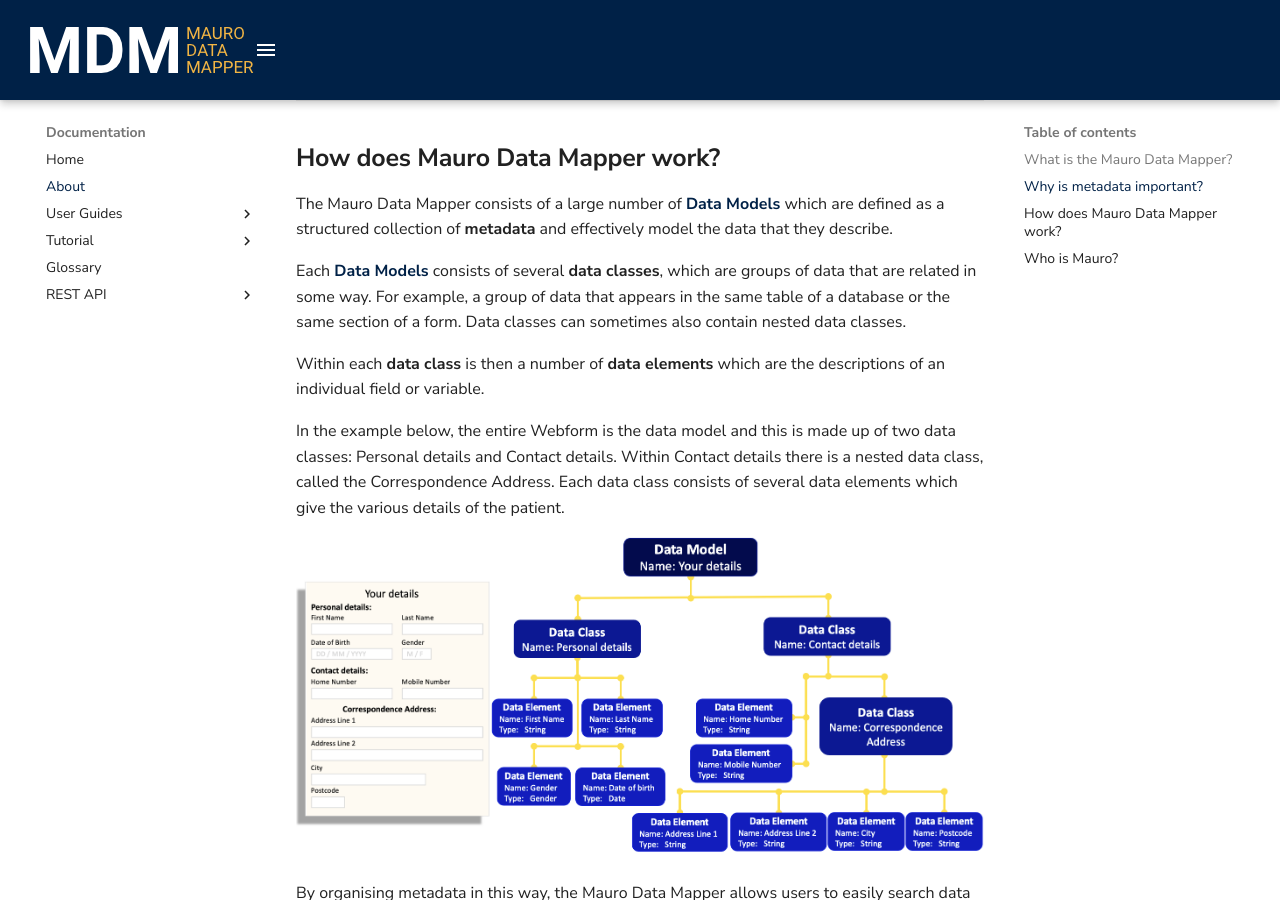
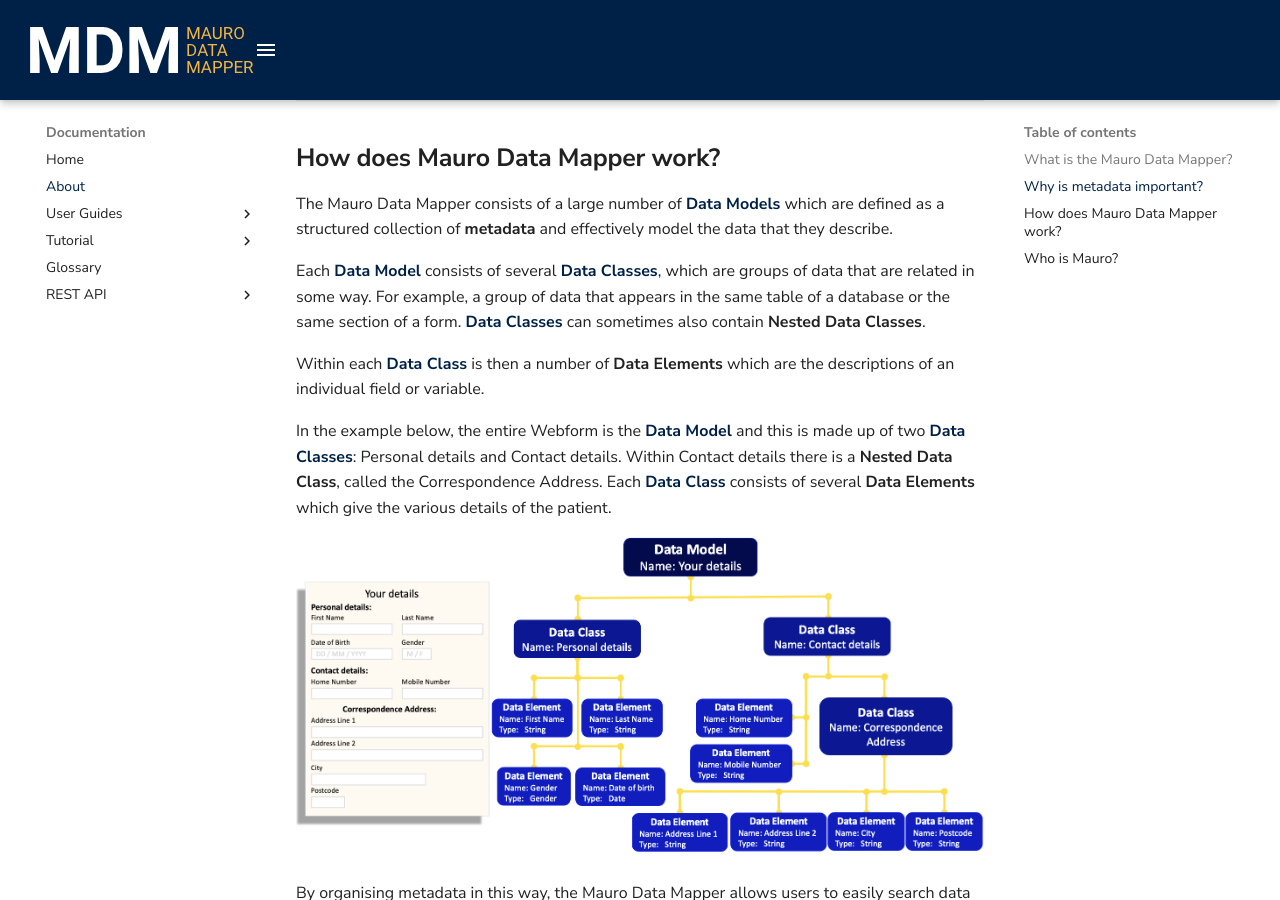
Before and after one commit to MauroDataMapper/docs, an MkDocs documentation site: the page built from docs/about/about.md, in a window 1280 px wide and 900 px high, scrolled down 1166 px. Built offline with MkDocs 1.6.1 and Material for MkDocs 9.7.7, drawn with Linux system fonts in a browser that asks for light colours.

Commit message:
Updated 'Data Class' Glossary entry and related links

```diff
--- a/docs/about/about.md
+++ b/docs/about/about.md
@@ -17,11 +17,11 @@
 
 The Mauro Data Mapper consists of a large number of **[Data Models](../glossary/data-model/data-model.md)** which are defined as a structured collection of **metadata** and effectively model the data that they describe.
 
-Each **[Data Models](../glossary/data-model/data-model.md)** consists of several **data classes**, which are groups of data that are related in some way. For example, a group of data that appears in the same table of a database or the same section of a form. Data classes can sometimes also contain nested data classes.
+Each **[Data Model](../glossary/data-model/data-model.md)** consists of several **[Data Classes](../glossary/data-class/data-class.md)**, which are groups of data that are related in some way. For example, a group of data that appears in the same table of a database or the same section of a form. **[Data Classes](../glossary/data-class/data-class.md)** can sometimes also contain **Nested Data Classes**.
 
-Within each **data class** is then a number of **data elements** which are the descriptions of an individual field or variable.
+Within each **[Data Class](../glossary/data-class/data-class.md)** is then a number of **Data Elements** which are the descriptions of an individual field or variable.
 
-In the example below, the entire Webform is the data model and this is made up of two data classes: Personal details and Contact details. Within Contact details there is a nested data class, called the Correspondence Address. Each data class consists of several data elements which give the various details of the patient.
+In the example below, the entire Webform is the **[Data Model](../glossary/data-model/data-model.md)** and this is made up of two **[Data Classes](../glossary/data-class/data-class.md)**: Personal details and Contact details. Within Contact details there is a **Nested Data Class**, called the Correspondence Address. Each **[Data Class](../glossary/data-class/data-class.md)** consists of several **Data Elements** which give the various details of the patient.
 
 ![Data Model structure](data-model-structure.png)
 
```
Also changed, not shown: docs/glossary/data-class/data-class.md (added, +47 -0 lines), docs/glossary/data-model/data-model.md (+2 -0 lines), docs/glossary/glossary.md (+2 -0 lines), docs/glossary/data-class/data-class-details.png (added), docs/glossary/data-class/nested-data-class-graphic-2.png (added), 1 other file.
